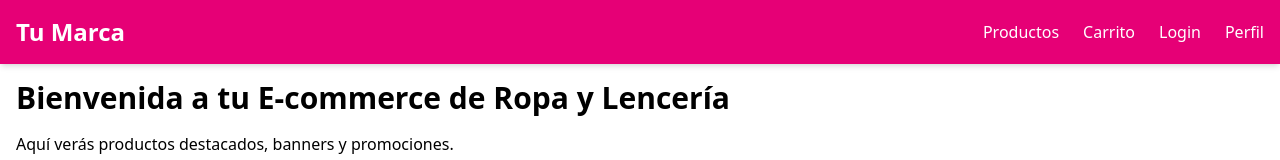
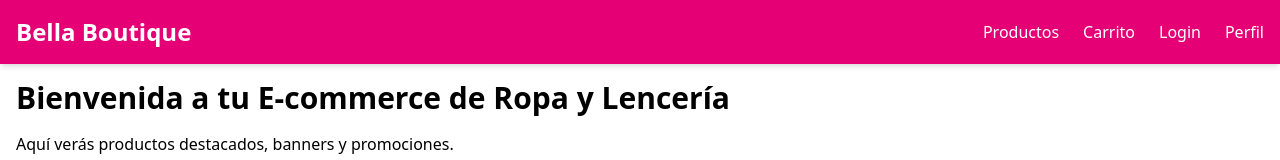
Before and after one commit to malessan4/bella-boutique, a React (Vite) app: page / in a window 1280 px wide. Shown: the top 160 px of the page. Built offline with nearby package versions, Linux system fonts and the light colour scheme.

Commit message:
se cambia el nombre de la app en el Header

```diff
--- a/src/components/Header.tsx
+++ b/src/components/Header.tsx
@@ -5,7 +5,7 @@
   return (
     <header className="bg-pink-600 text-white p-4 shadow-md">
       <nav className="container mx-auto flex justify-between items-center">
-        <Link to="/" className="text-2xl font-bold">Tu Marca</Link>
+        <Link to="/" className="text-2xl font-bold">Bella Boutique</Link>
         <ul className="flex space-x-6">
           <li><Link to="/productos" className="hover:text-pink-200">Productos</Link></li>
           <li><Link to="/carrito" className="hover:text-pink-200">Carrito</Link></li>
```
